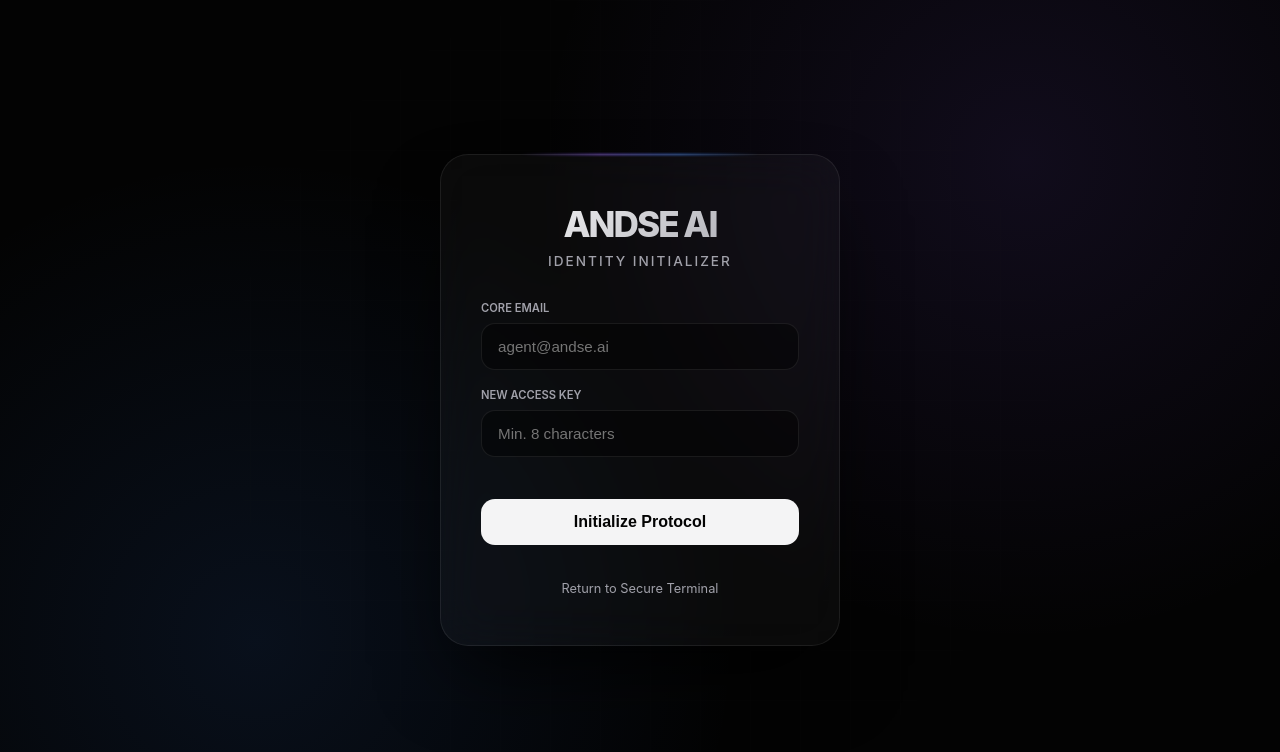
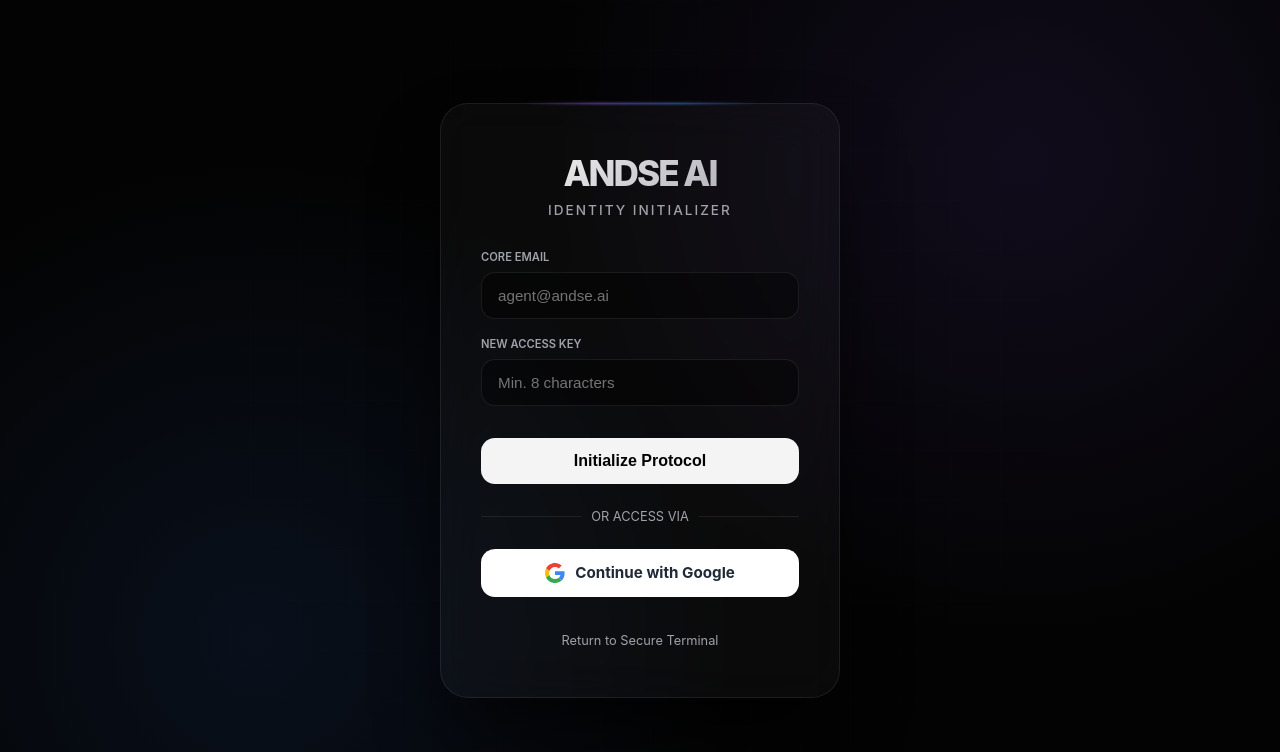
Before and after one commit to apataglory/Andse-AI, a Flask app: page /auth/signup in a window 1280 px wide. Shown: the top 752 px of the page. Run offline with Flask 3, Linux system fonts and the light colour scheme.

Commit message:
Update signup.html

```diff
--- a/templates/signup.html
+++ b/templates/signup.html
@@ -123,7 +123,7 @@
         .btn-primary {
             width: 100%;
             padding: 14px;
-            margin-top: 24px;
+            margin-top: 14px;
             background: var(--text-main);
             color: var(--bg-dark);
             border: none;
@@ -139,6 +139,38 @@
             transform: translateY(-2px);
             box-shadow: 0 10px 20px -10px rgba(255, 255, 255, 0.3);
         }
+
+        /* Added Google OAuth Styles for Signup */
+        .divider {
+            display: flex; align-items: center; color: var(--text-dim); font-size: 0.8rem; margin: 25px 0;
+        }
+        .divider::before, .divider::after {
+            content: ''; flex: 1; height: 1px; background: var(--border);
+        }
+        .divider span { padding: 0 10px; }
+
+        .btn-google {
+            display: flex;
+            align-items: center;
+            justify-content: center;
+            width: 100%;
+            padding: 14px;
+            background: white;
+            color: #1f2937;
+            border-radius: 14px;
+            text-decoration: none;
+            font-weight: 700;
+            font-size: 0.95rem;
+            transition: all 0.3s;
+            box-sizing: border-box;
+        }
+
+        .btn-google:hover {
+            background: #f3f4f6;
+            transform: translateY(-2px);
+            box-shadow: 0 10px 20px -10px rgba(255, 255, 255, 0.1);
+        }
+        .google-icon { width: 20px; height: 20px; margin-right: 10px; }
 
         .alert {
             padding: 12px 16px;
@@ -192,6 +224,19 @@
             <button type="submit" class="btn-primary">Initialize Protocol</button>
         </form>
 
+        <!-- Added Google OAuth Integration -->
+        <div class="divider"><span>OR ACCESS VIA</span></div>
+
+        <a href="{{ url_for('auth.google_login') }}" class="btn-google">
+            <svg class="google-icon" viewBox="0 0 48 48">
+                <path fill="#EA4335" d="M24 9.5c3.54 0 6.71 1.22 9.21 3.6l6.85-6.85C35.9 2.38 30.47 0 24 0 14.62 0 6.51 5.38 2.56 13.22l7.98 6.19C12.43 13.72 17.74 9.5 24 9.5z"></path>
+                <path fill="#4285F4" d="M46.98 24.55c0-1.57-.15-3.09-.38-4.55H24v9.02h12.94c-.58 2.96-2.26 5.48-4.78 7.18l7.73 6c4.51-4.18 7.09-10.36 7.09-17.65z"></path>
+                <path fill="#FBBC05" d="M10.53 28.59c-.48-1.45-.76-2.99-.76-4.59s.27-3.14.76-4.59l-7.98-6.19C.92 16.46 0 20.12 0 24c0 3.88.92 7.54 2.56 10.78l7.97-6.19z"></path>
+                <path fill="#34A853" d="M24 48c6.48 0 11.93-2.13 15.89-5.81l-7.73-6c-2.15 1.45-4.92 2.3-8.16 2.3-6.26 0-11.57-4.22-13.47-9.91l-7.98 6.19C6.51 42.62 14.62 48 24 48z"></path>
+            </svg>
+            Continue with Google
+        </a>
+
         <div class="footer-links">
             <a href="{{ url_for('auth.login') }}">Return to Secure Terminal</a>
         </div>
```
